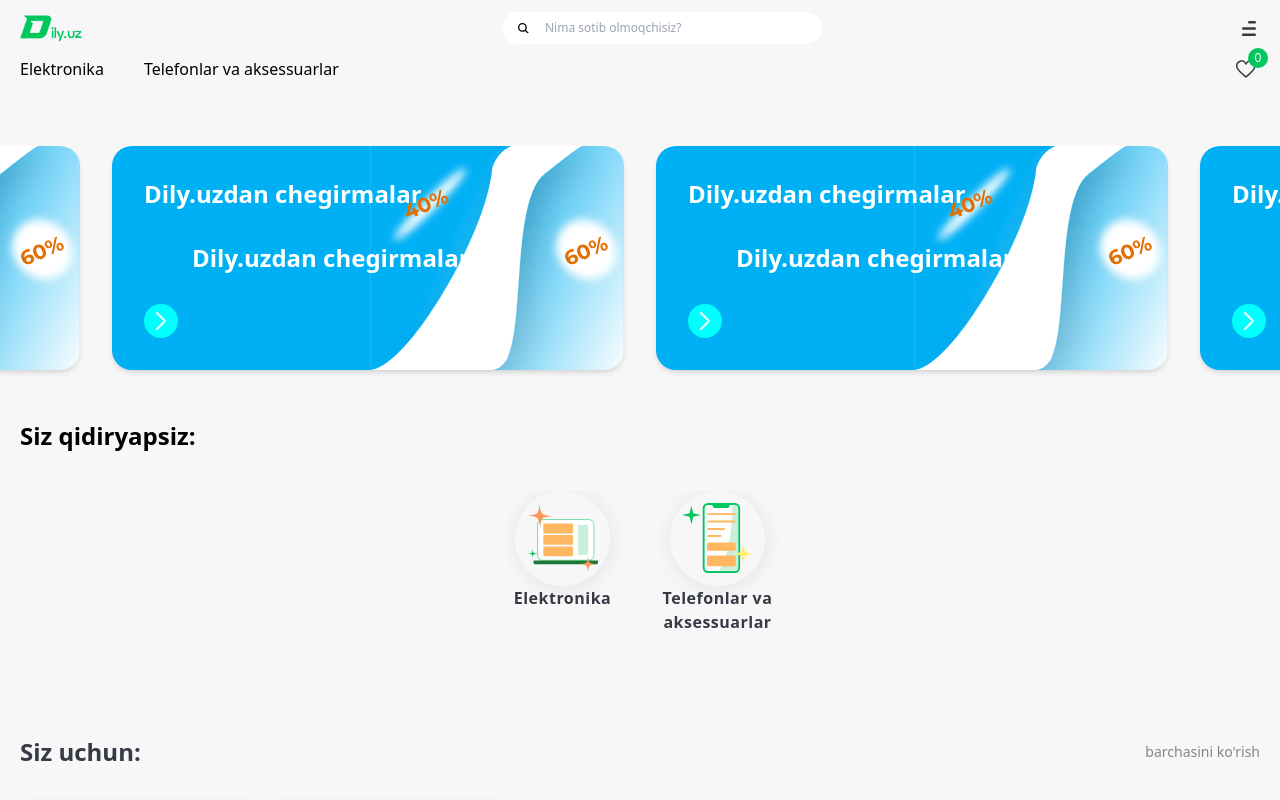
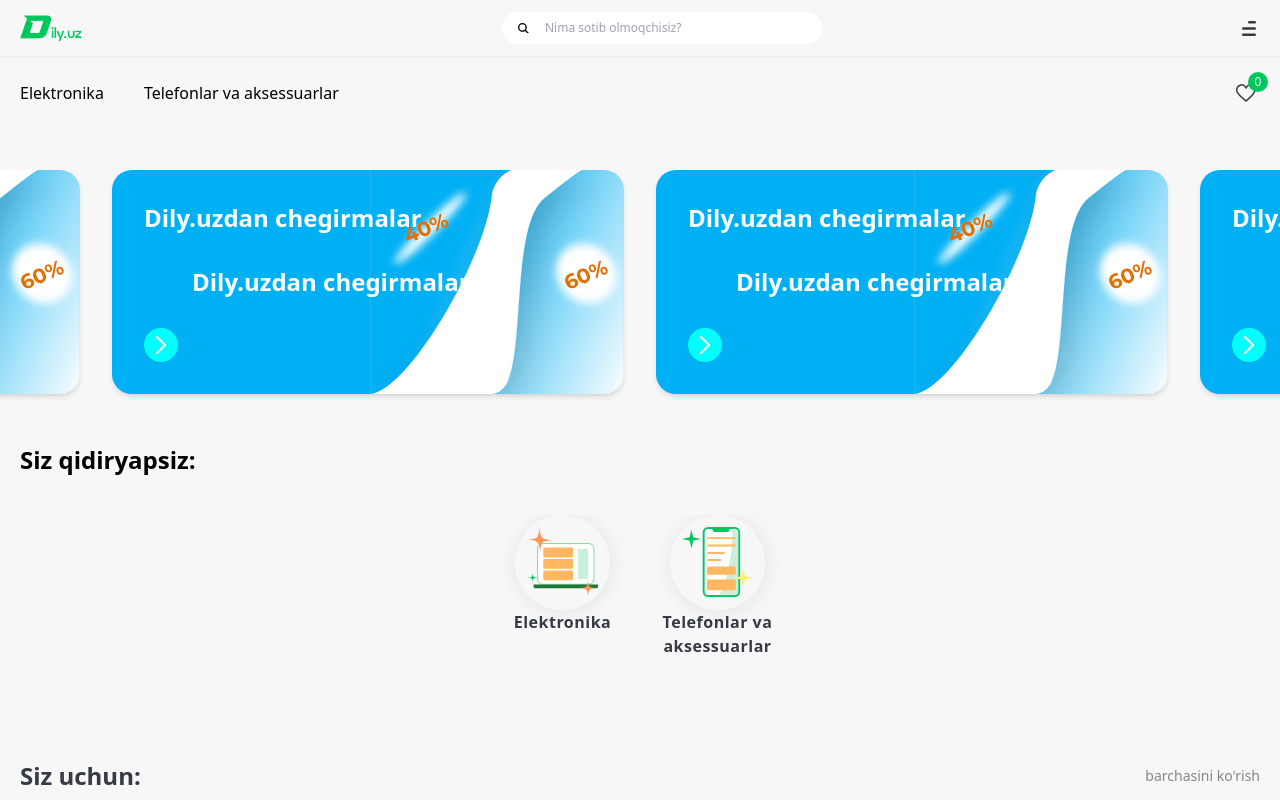
Before and after one commit to dxxdev/dily, a React (Vite) app in the folder client/: page / in a window 1280 px wide. Shown: the top 800 px of the page. Built offline with nearby package versions, Linux system fonts and the light colour scheme.

Commit message:
The upper part of the header is fixed in place when scrolling

```diff
--- /dev/null
+++ b/client/src/components/CategoryNavLinks.jsx
@@ -0,0 +1,55 @@
+import React from "react";
+import { Link } from "react-router-dom";
+import filteredCategoryMenuItems from "../functions/filteredCategoryMenuItems";
+import filteredCategory from "../functions/filteredCategory";
+import { products } from "../data/data";
+
+const CategoryNavLinks = ({ one }) => {
+  let finded = products.filter((e) => {
+    e.saved === true;
+  });
+  return (
+    <div className="my-container">
+      <div className="flex relative justify-between items-center py-3">
+        <nav>
+          <ul className="flex items-center gap-10">
+            {filteredCategoryMenuItems(filteredCategory(products))
+              .slice(0, 6)
+              .map((category) => {
+                return (
+                  <li key={category.id}>
+                    <Link to={`/products/${category.name}`}>
+                      {category.name}
+                    </Link>
+                  </li>
+                );
+              })}
+          </ul>
+        </nav>
+        <Link
+          to={`/saved`}
+          className="transition-all relative hover:bg-light-green/50  p-1 rounded-sm"
+        >
+          <span className="absolute text-start bg-bright-green h-5 w-5 text-xs rounded-full flex items-center justify-center text-white font-open-sans -top-2 -right-2">
+            {one}
+          </span>
+          <svg
+            width="20"
+            height="18"
+            viewBox="0 0 20 18"
+            fill="none"
+            xmlns="http://www.w3.org/2000/svg"
+          >
+            <path
+              d="M9.67912 3.32995L10.0146 3.84812L10.3505 3.33023C11.866 0.993741 13.992 0.52207 15.7195 1.18566C17.4723 1.859 18.8959 3.73126 18.8959 6.26055C18.8959 7.15144 18.424 8.22616 17.629 9.3879C16.8423 10.5377 15.7777 11.718 14.6763 12.8092C13.5767 13.8987 12.4502 14.8899 11.5456 15.6622C11.2206 15.9397 10.9256 16.1878 10.67 16.4027C10.5695 16.4873 10.475 16.5667 10.3873 16.6408C10.2468 16.7593 10.12 16.867 10.0126 16.9603C9.90021 16.8652 9.76694 16.7559 9.6197 16.6361C9.49306 16.5331 9.35398 16.4208 9.20326 16.299C8.96689 16.1081 8.70191 15.894 8.41147 15.6567C7.46565 14.8839 6.28425 13.8924 5.12959 12.8025C3.97308 11.7108 2.85387 10.5302 2.02655 9.38019C1.18978 8.21706 0.695898 7.14523 0.695898 6.26055C0.695898 3.72623 2.21543 1.84788 4.08588 1.17315C5.93765 0.505166 8.17251 1.00277 9.67912 3.32995Z"
+              stroke="#363A45"
+              strokeWidth="1.5"
+            />
+          </svg>
+        </Link>
+      </div>
+    </div>
+  );
+};
+
+export default CategoryNavLinks;
--- a/client/src/components/Header.jsx
+++ b/client/src/components/Header.jsx
@@ -1,9 +1,7 @@
 import React, { useEffect, useState } from "react";
 import { Link } from "react-router-dom";
 import { products, saved } from "../data/data";
-import filteredCategory from "../functions/filteredCategory";
 import CategoryMenu from "../additions/CategoryMenu";
-import filteredCategoryMenuItems from "../functions/filteredCategoryMenuItems";
 import { logo } from "../assets/images";
 import bildrishnoma from "../functions/bildrishnoma";
 
@@ -13,7 +11,7 @@
     e.saved === true;
   });
   return (
-    <header className="bg-light-gray">
+    <header className="bg-light-gray/80 backdrop-blur-md shadow-sm sticky top-0 z-[999]">
       <div className="my-container">
         <div className="flex w-full items-center justify-between">
           <Link>
@@ -81,43 +79,7 @@
             )}
           </button>
         </div>
-        <div className="flex relative justify-between items-center py-3">
-          <nav>
-            <ul className="flex items-center gap-10">
-              {filteredCategoryMenuItems(filteredCategory(products))
-                .slice(0, 6)
-                .map((category) => {
-                  return (
-                    <li key={category.id}>
-                      <Link to={`/products/${category.name}`}>
-                        {category.name}
-                      </Link>
-                    </li>
-                  );
-                })}
-            </ul>
-          </nav>
-          <Link
-            to={`/saved`}
-            className="transition-all relative hover:bg-light-green/50  p-1 rounded-sm"
-          >
-            <span className="absolute text-start bg-bright-green h-5 w-5 text-xs rounded-full flex items-center justify-center text-white font-open-sans -top-2 -right-2">
-              {one}
-            </span>
-            <svg
-              width="20"
-              height="18"
-              viewBox="0 0 20 18"
-              fill="none"
-              xmlns="http://www.w3.org/2000/svg"
-            >
-              <path
-                d="M9.67912 3.32995L10.0146 3.84812L10.3505 3.33023C11.866 0.993741 13.992 0.52207 15.7195 1.18566C17.4723 1.859 18.8959 3.73126 18.8959 6.26055C18.8959 7.15144 18.424 8.22616 17.629 9.3879C16.8423 10.5377 15.7777 11.718 14.6763 12.8092C13.5767 13.8987 12.4502 14.8899 11.5456 15.6622C11.2206 15.9397 10.9256 16.1878 10.67 16.4027C10.5695 16.4873 10.475 16.5667 10.3873 16.6408C10.2468 16.7593 10.12 16.867 10.0126 16.9603C9.90021 16.8652 9.76694 16.7559 9.6197 16.6361C9.49306 16.5331 9.35398 16.4208 9.20326 16.299C8.96689 16.1081 8.70191 15.894 8.41147 15.6567C7.46565 14.8839 6.28425 13.8924 5.12959 12.8025C3.97308 11.7108 2.85387 10.5302 2.02655 9.38019C1.18978 8.21706 0.695898 7.14523 0.695898 6.26055C0.695898 3.72623 2.21543 1.84788 4.08588 1.17315C5.93765 0.505166 8.17251 1.00277 9.67912 3.32995Z"
-                stroke="#363A45"
-                strokeWidth="1.5"
-              />
-            </svg>
-          </Link>
+      </div>
       {opened && (
         <div
           onClick={() => {
@@ -130,8 +92,6 @@
           </div>
         </div>
       )}
-        </div>
-      </div>
     </header>
   );
 };
--- a/client/src/layouts/MainLayout.jsx
+++ b/client/src/layouts/MainLayout.jsx
@@ -5,6 +5,7 @@
 import "slick-carousel/slick/slick.css";
 import "slick-carousel/slick/slick-theme.css";
 import { products, scrollTop } from "../data/data";
+import CategoryNavLinks from "../components/CategoryNavLinks";
 
 const MainLayout = ({ one }) => {
   const location = useLocation();
@@ -13,13 +14,19 @@
     scrollTop();
   }, [location.pathname]);
 
-  const [top, setTop] = useState(products.filter(e => { e.saved === true }))
+  const [top, setTop] = useState(
+    products.filter((e) => {
+      e.saved === true;
+    })
+  );
   return (
     <div
-      className={`flex ${home ? "bg-light-gray" : "bg-light-gray"
-        } flex-col justify-between min-h-screen`}
+      className={`flex ${
+        home ? "bg-light-gray" : "bg-light-gray"
+      } flex-col justify-between min-h-screen`}
     >
       <Header one={one} top={top} setTop={setTop} />
+      <CategoryNavLinks one={one} />
       <main className="grow">
         <Outlet />
       </main>
```
Lines whose indentation alone changed are shown as unchanged.
